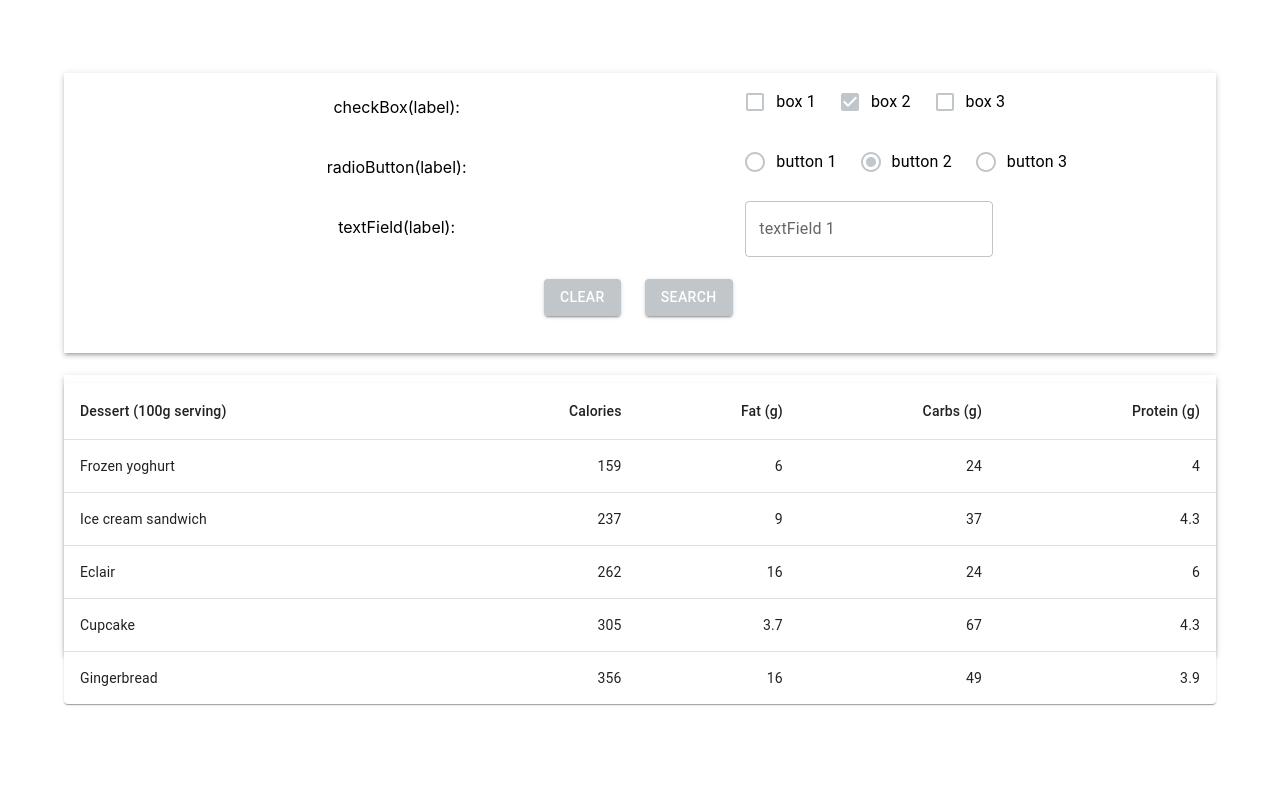
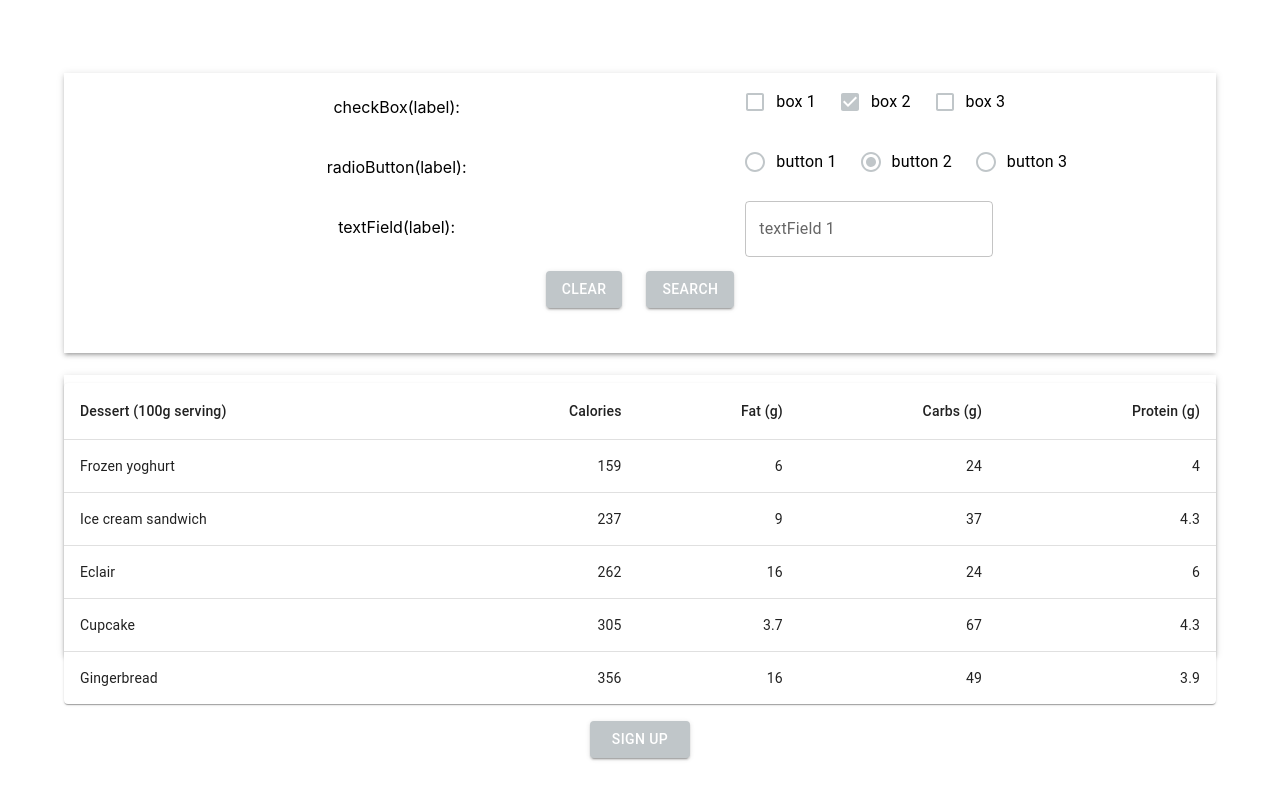
Before and after one commit to shooda4953-alt/MUI-SAMPLE, a React (Create React App) app: page / in a window 1280 px wide. Shown: the part 279-1066 px from the top of the page. Before the commit the page ends 991 px from the top, so only its background shows below. Built offline with nearby package versions, Linux system fonts and the light colour scheme.

Commit message:
新規登録ボタン追加

```diff
--- a/src/container/templates/ListPage.tsx
+++ b/src/container/templates/ListPage.tsx
@@ -9,6 +9,7 @@ import { ButtonForm } from "../../presentational/molecules/numberButton";
 import { HeaderButton } from "../../presentational/molecules/numberHeaderButton";
 import { LoginButton } from "../../presentational/molecules/number LoginButton";
 import BasicTable from "../../presentational/atoms/table";
+import { SignUpButton } from "../../presentational/molecules/numberSignUpButton";
 
 function ListPage() {
   return (
@@ -72,9 +73,8 @@ function ListPage() {
             <TextFieldForm />
           </Grid>
         </Grid>
-        <Grid container>
-          <Grid item xs={5}></Grid>
-          <Grid item xs={7}>
+        <Grid container justifyContent="center" spacing={2}>
+          <Grid item>
             <ButtonForm />
           </Grid>
         </Grid>
@@ -95,6 +95,21 @@ function ListPage() {
           </Grid>
         </Grid>
       </Box>
+      <Box
+        sx={{
+          width: "90%",
+          height: "100px",
+          justifyContent: "center",
+          marginTop: "40px",
+          marginLeft: "5%",
+        }}
+      >
+        <Grid container spacing={2} justifyContent="center">
+          <Grid item>
+            <SignUpButton />
+          </Grid>
+        </Grid>
+      </Box>
     </Box>
   );
 }
--- a/src/presentational/atoms/button.tsx
+++ b/src/presentational/atoms/button.tsx
@@ -1,5 +1,5 @@
 import React from "react";
-import { Button, Grid } from "@mui/material";
+import { Button, Grid, Stack } from "@mui/material";
 
 interface ButtonListProps {
   buttonItems: { id: number; label: string }[];
@@ -9,11 +9,11 @@ export const ButtonList: React.FC<ButtonListProps> = ({ buttonItems }) => {
   return (
     <Grid
       container
-      spacing={2}
       sx={{
         marginTop: "10px",
       }}
     >
+      <Stack direction="row" spacing={3}>
         {buttonItems.map((item) => (
           <Grid item key={item.id}>
             <Button variant="contained" style={{ backgroundColor: "#c0c6c9" }}>
@@ -21,6 +21,7 @@ export const ButtonList: React.FC<ButtonListProps> = ({ buttonItems }) => {
             </Button>
           </Grid>
         ))}
+      </Stack>
     </Grid>
   );
 };
--- /dev/null
+++ b/src/presentational/atoms/signUPButton.tsx
@@ -0,0 +1,31 @@
+import React from "react";
+import { Button, Grid } from "@mui/material";
+
+interface SignUpButtonListProps {
+  signUpButton: { id: number; label: string }[];
+}
+
+export const SignUpButtonList: React.FC<SignUpButtonListProps> = ({
+  signUpButton,
+}) => {
+  return (
+    <Grid
+      container
+      spacing={2}
+      sx={{
+        marginTop: "10px",
+      }}
+    >
+      {signUpButton.map((item) => (
+        <Grid item key={item.id}>
+          <Button
+            variant="contained"
+            style={{ width: "100px", backgroundColor: "#c0c6c9" }}
+          >
+            {item.label}
+          </Button>
+        </Grid>
+      ))}
+    </Grid>
+  );
+};
--- /dev/null
+++ b/src/presentational/molecules/numberSignUpButton.tsx
@@ -0,0 +1,10 @@
+import { SignUpButtonList } from "../atoms/signUPButton";
+
+export const SignUpButton: React.FC = () => {
+  const SignUpButton = [{ id: 1, label: "SIGN UP" }];
+  return (
+    <div style={{ display: "flex", height: "5px" }}>
+      <SignUpButtonList signUpButton={SignUpButton} />
+    </div>
+  );
+};
```
Lines whose indentation alone changed are shown as unchanged.
